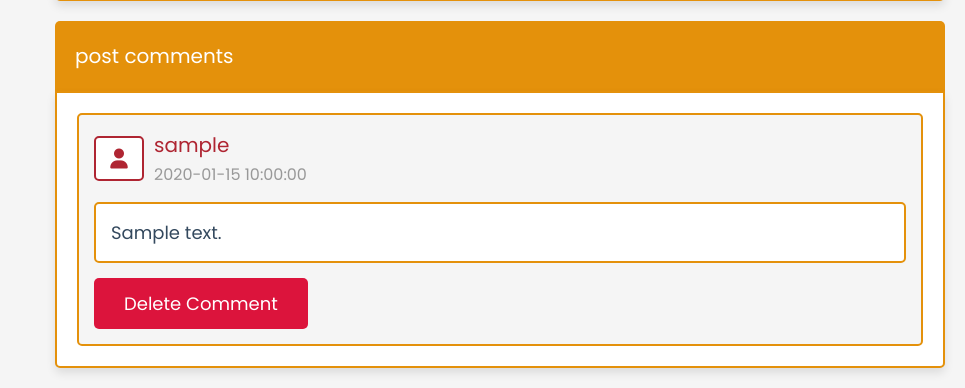
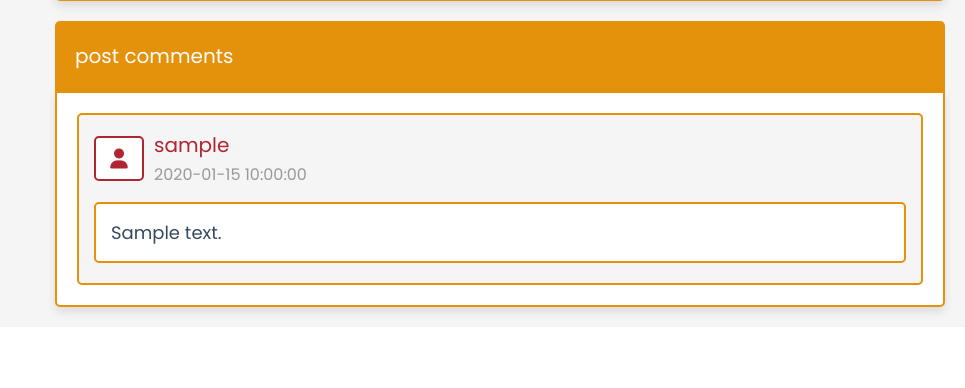
Before and after one commit to mrkkjfrsn/uhem, a PHP site: page /read_post.php?post_id=1 in a window 1280 px wide. Shown: the part 1006-1394 px from the top of the page, without its empty margins (315-1280 px from the left). After the commit the page ends 1324 px from the top, so only its background shows below. Run offline with PHP 8.4, Linux system fonts and the light colour scheme; the visitor is signed in with stand-in values (Sample User, id 1); tables that the repository leaves empty or names only in its code hold one stand-in row (values such as "Sample post"); grey boxes marked "Sample" are stand-in pictures.

Commit message:
modificatioin

```diff
--- a/admin/add_posts.php
+++ b/admin/add_posts.php
@@ -160,7 +160,8 @@ if (isset($_POST['draft'])) {
             <option value="business">business</option>
             <option value="shopping">shopping</option>
             <option value="animations">animations</option>
-            <option value="animations">science</option>
+            <option value="science">science</option>
+            <option value="art">art</option>
          </select>
          <p>post image</p>
          <input type="file" name="image" class="box" accept="image/jpg, image/jpeg, image/png, image/webp">
--- a/admin/edit_post.php
+++ b/admin/edit_post.php
@@ -167,6 +167,8 @@ if (isset($_POST['delete_image'])) {
                   <option value="business">business</option>
                   <option value="shopping">shopping</option>
                   <option value="animations">animations</option>
+                  <option value="science">science</option>
+                  <option value="art">art</option>
                </select>
                <p>post image</p>
                <input type="file" name="image" class="box" accept="image/jpg, image/jpeg, image/png, image/webp">
--- a/admin/read_post.php
+++ b/admin/read_post.php
@@ -27,15 +27,6 @@ if (isset($_POST['delete'])) {
    $delete_comments = $conn->prepare("DELETE FROM `comments` WHERE post_id = ?");
    $delete_comments->execute([$p_id]);
    header('location:view_posts.php');
-}
-
-if (isset($_POST['delete_comment'])) {
-
-   $comment_id = $_POST['comment_id'];
-   $comment_id = filter_var($comment_id, FILTER_SANITIZE_STRING);
-   $delete_comment = $conn->prepare("DELETE FROM `comments` WHERE id = ?");
-   $delete_comment->execute([$comment_id]);
-   $message[] = 'comment delete!';
 }
 
 ?>
@@ -137,10 +128,6 @@ if (isset($_POST['delete_comment'])) {
                      </div>
                   </div>
                   <div class="text"><?= $fetch_comments['comment']; ?></div>
-                  <form action="" method="POST">
-                     <input type="hidden" name="comment_id" value="<?= $fetch_comments['id']; ?>">
-                     <button type="submit" class="inline-delete-btn" name="delete_comment" onclick="return confirm('delete this comment?');">delete comment</button>
-                  </form>
                </div>
          <?php
             }
--- a/components/admin_header.php
+++ b/components/admin_header.php
@@ -29,7 +29,7 @@ if (isset($message)) {
         <a href="add_posts.php"><i class="fa-solid fa-pen"></i><span>add post</span></a>
         <a href="view_posts.php"><i class="fa-solid fa-eye"></i><span>view post</span></a>
         <a href="admin_accounts.php"><i class="fa-solid fa-user"></i><span>accounts</span></a>
-        <a href="../admin/admin_login.php" onclick="return confirm('logout from the website?');"><i class="fa-solid fa-right-from-bracket"></i><span id="logout">logout</span></a>
+        <a href="../components/admin_logout.php" onclick="return confirm('logout from the website?');"><i class="fa-solid fa-right-from-bracket"></i><span id="logout">logout</span></a>
 
     </nav>
 
--- a/components/admin_logout.php
+++ b/components/admin_logout.php
@@ -7,5 +7,4 @@ session_unset();
 session_destroy();
 
 header('location:../admin/admin_login.php');
-
 ?>
--- a/components/user_header.php
+++ b/components/user_header.php
@@ -52,7 +52,7 @@ if (isset($message)) {
                     <a href="login.php" class="option-btn">login</a>
                     <a href="register.php" class="option-btn">register</a>
                 </div>
-                <a href="components/user_logout.php" onclick="return confirm('logout from this website?');" class="delete-btn">logout</a>
+                <a href="../components/user_logout.php" onclick="return confirm('logout from this website?');" class="delete-btn">logout</a>
             <?php
             } else {
             ?>
--- a/components/user_logout.php
+++ b/components/user_logout.php
@@ -6,6 +6,6 @@ session_start();
 session_unset();
 session_destroy();
 
-header('location:../home.php');
+header('location:../visitor/home.php');
 
 ?>
--- a/css/visitor_style/authors.css
+++ b/css/visitor_style/authors.css
@@ -36,5 +36,5 @@
 }
 
 .authors .box-container .box p span {
-  color: var(--main-color);
+  color: var(--main-clr);
 }
--- a/visitor/all_category.php
+++ b/visitor/all_category.php
@@ -78,6 +78,8 @@ include '../components/like_post.php';
             <div class="box"><span>18</span><a href="category.php?category=business">business</a></div>
             <div class="box"><span>19</span><a href="category.php?category=shopping">shopping</a></div>
             <div class="box"><span>20</span><a href="category.php?category=animations">animations</a></div>
+            <div class="box"><span>21</span><a href="category.php?category=science">science</a></div>
+            <div class="box"><span>22</span><a href="category.php?category=art">art</a></div>
         </div>
 
     </section>
--- a/visitor/category.php
+++ b/visitor/category.php
@@ -129,9 +129,7 @@ include '../components/like_post.php';
 
 
 
-    <footer class="footer">
-        &copy; copyright @ <?= date('Y'); ?> by <span><a href="../visitor/home.php">Uhem</a></span> | all rights reserved!
-    </footer>
+
 
 
 
```
Also changed, not shown: visitor/authors.php (+0 -8 lines), visitor/search.php (+0 -7 lines), visitor/user_comments.php (+0 -8 lines), visitor/user_likes.php (+0 -9 lines).
